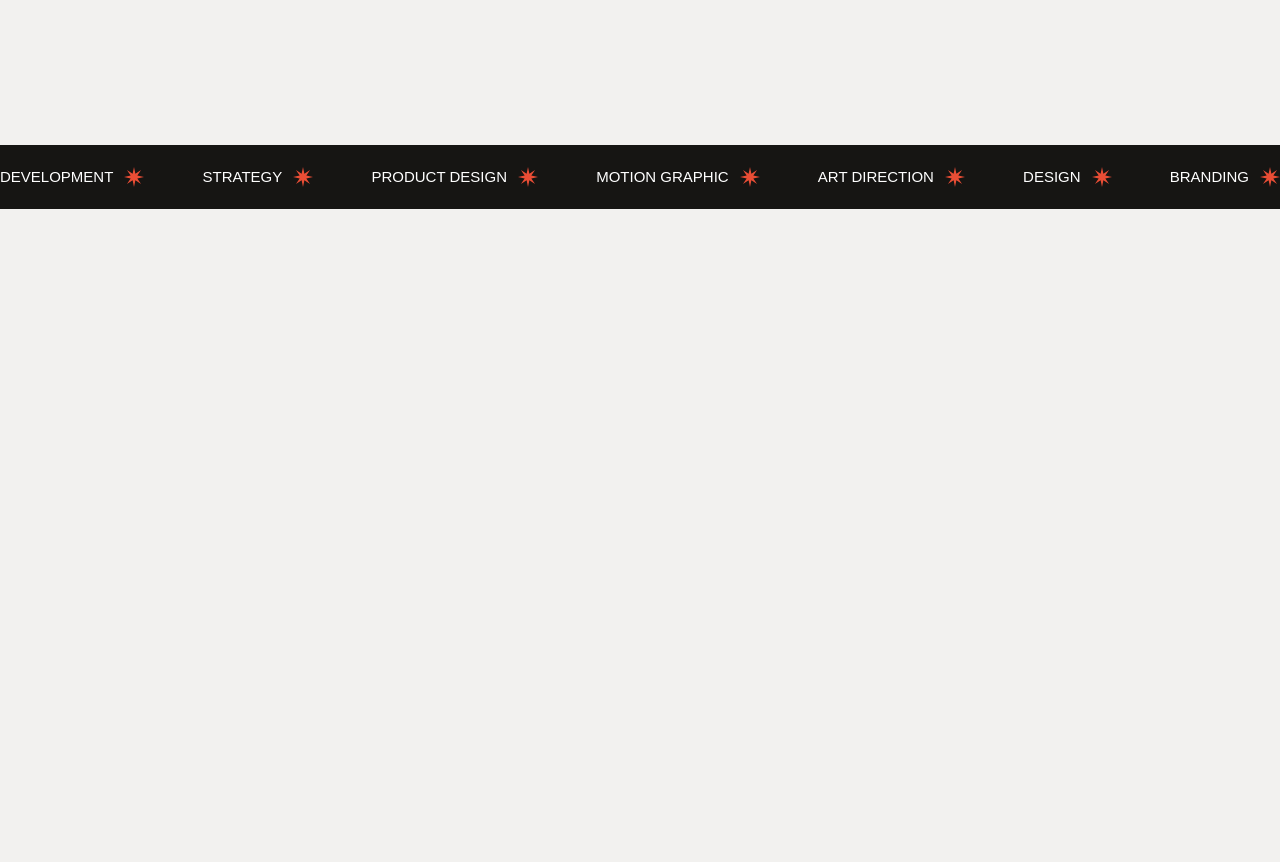
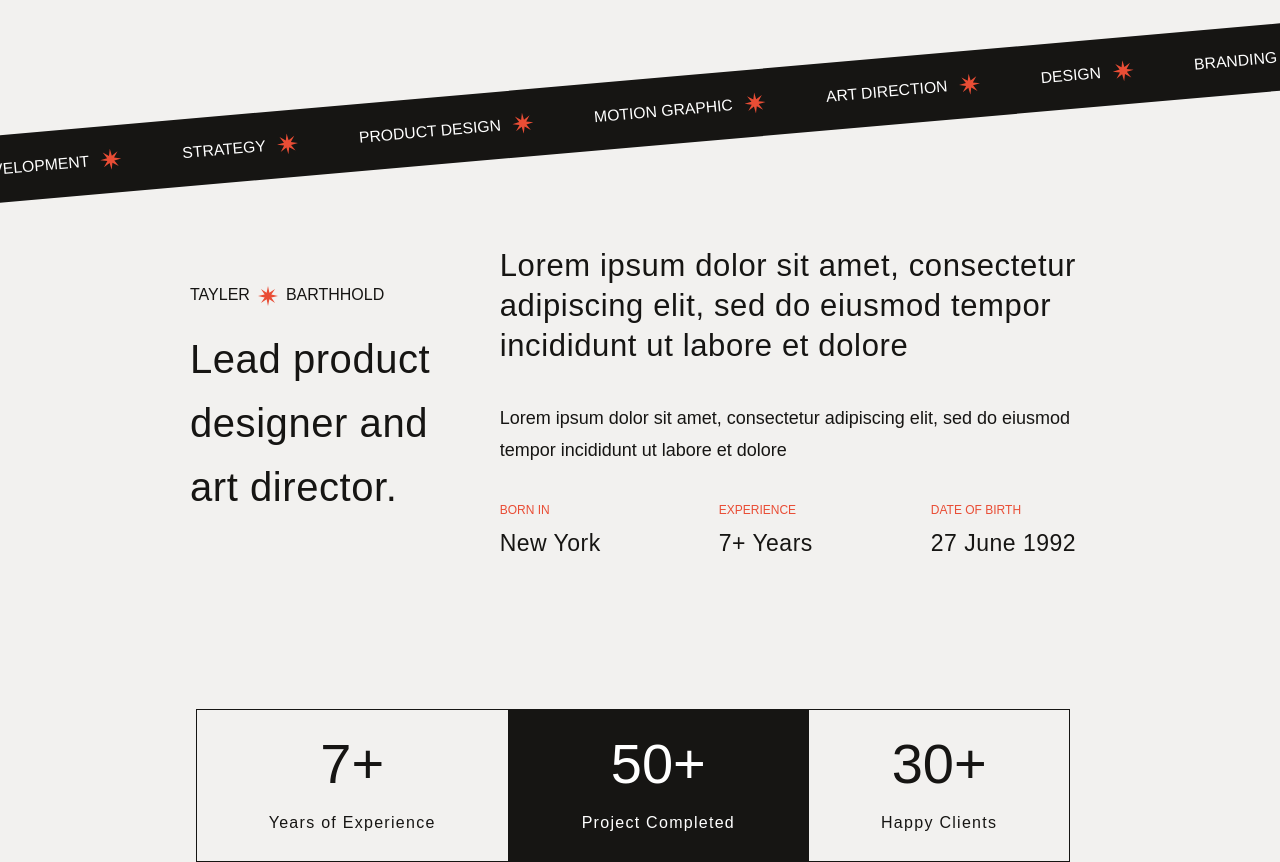
Before and after one commit to kirillovaaa/moxa, a React app: page / in a window 1280 px wide. Shown: the part 689-1551 px from the top of the page. Before the commit the page ends 898 px from the top, so only its background shows below. Built offline with nearby package versions, Linux system fonts and the light colour scheme; a web font is replaced by a local one.

Commit message:
feat: сделать description

```diff
--- a/src/components/App/App.js
+++ b/src/components/App/App.js
@@ -2,6 +2,7 @@ import React from "react";
 import Header from "../Header/Header";
 import Promo from "../Promo/Promo";
 import Ribbon from "../Ribbon/Ribbon";
+import Description from "../Description/Description";
 
 // import Footer from "../Footer/Footer";
 
@@ -11,6 +12,7 @@ const App = () => {
       <Header />
       <Promo />
       <Ribbon />
+      <Description />
     </main>
   );
 };
--- /dev/null
+++ b/src/components/Description/Description.css
@@ -0,0 +1,133 @@
+.description {
+  display: flex;
+  flex-direction: column;
+  margin: 165px 204px 0 190px;
+}
+.description__container {
+  display: flex;
+  flex-direction: row;
+  align-items: center;
+  justify-content: space-between;
+}
+
+.description__block {
+  display: flex;
+  flex-direction: column;
+}
+
+.description__title {
+  display: flex;
+  flex-direction: row;
+  gap: 8px;
+}
+
+.description__subtitle {
+  margin: 0;
+  margin-top: 21px;
+  font-size: 56px;
+  line-height: 64px;
+  letter-spacing: 0.56px;
+  font-weight: 400;
+}
+
+.description__wrapper {
+  display: flex;
+  flex-direction: column;
+  gap: 36px;
+}
+
+.description__wrapper-title {
+  font-size: 31px;
+  font-weight: 400;
+  line-height: 40px;
+  letter-spacing: 0.64px;
+}
+
+.description__wrapper-subtitle {
+  font-size: 18px;
+  font-weight: 400;
+  line-height: 32px;
+}
+
+.description__data {
+  display: flex;
+  flex-direction: row;
+  justify-content: space-between;
+}
+
+.description__data-item {
+  display: flex;
+  flex-direction: column;
+  gap: 9px;
+}
+
+.description__data-event {
+  color: #e94d35;
+  font-size: 12px;
+  font-weight: 400;
+  line-height: 16px;
+}
+
+.description__data-text {
+  font-size: 23px;
+  font-weight: 400;
+  line-height: 32px;
+  letter-spacing: 0.48px;
+}
+
+.description__items {
+  display: flex;
+  flex-direction: row;
+  margin-top: 150px;
+  align-items: center;
+  justify-content: center;
+}
+
+.description__item-white {
+  display: flex;
+  flex-direction: column;
+  text-align: center;
+  padding: 22px 72px;
+  gap: 11px;
+  border: 1px solid #161513;
+}
+.description__item-black {
+  display: flex;
+  flex-direction: column;
+  gap: 11px;
+  background-color: #161513;
+  padding: 22px 72px;
+  text-align: center;
+  border: 1px solid #161513;
+  color: #fff;
+}
+
+.description__item-title {
+  margin: 0;
+  font-size: 56px;
+  font-weight: 400;
+  line-height: 64px;
+}
+.description__item-subtitle {
+  margin: 0;
+  font-size: 16px;
+  font-weight: 400;
+  line-height: 32px;
+  letter-spacing: 1.28px;
+}
+
+@media screen and (max-width: 1338px) {
+  .description__subtitle {
+    font-size: 40px;
+  }
+  .description__container {
+    display: flex;
+    flex-direction: row;
+    gap: 30px;
+  }
+  .description__data {
+    display: flex;
+    flex-direction: row;
+    gap: 30px;
+  }
+}
--- /dev/null
+++ b/src/components/Description/Description.js
@@ -0,0 +1,68 @@
+import React from "react";
+import "./Description.css";
+import icon from "../../images/icon.svg";
+
+const Description = () => {
+  return (
+    <section className="description">
+      <div className="description__container">
+        <div className="description__block">
+          <div className="description__title">
+            <span className="desciption__name">TAYLER</span>
+            <img className="description__name-image" src={icon} alt="icon" />
+            <span className="desciption__name">BARTHHOLD</span>
+          </div>
+
+          <h2 className="description__subtitle">
+            Lead product <br /> designer and <br /> art director.
+          </h2>
+        </div>
+
+        <div className="description__wrapper">
+          <span className="description__wrapper-title">
+            Lorem ipsum dolor sit amet, consectetur <br /> adipiscing elit, sed
+            do eiusmod tempor <br /> incididunt ut labore et dolore
+          </span>
+          <span className="description__wrapper-subtitle">
+            Lorem ipsum dolor sit amet, consectetur adipiscing elit, sed do
+            eiusmod <br /> tempor incididunt ut labore et dolore
+          </span>
+
+          <div className="description__data">
+            <div className="description__data-item">
+              <span className="description__data-event">BORN IN</span>
+              <span className="description__data-text">New York</span>
+            </div>
+            <div className="description__data-item">
+              <span className="description__data-event">EXPERIENCE</span>
+              <span className="description__data-text">7+ Years</span>
+            </div>
+            <div className="description__data-item">
+              <span className="description__data-event">DATE OF BIRTH</span>
+              <span className="description__data-text">27 June 1992</span>
+            </div>
+          </div>
+        </div>
+      </div>
+
+      <div className="description__items">
+        <div className="description__item-white">
+          <h2 className="description__item-title">7+</h2>
+          <span className="description__item-subtitle">
+            Years of Experience
+          </span>
+        </div>
+        <div className="description__item-black">
+          <h2 className="description__item-title">50+</h2>
+          <span className="description__item-subtitle">Project Completed</span>
+        </div>
+        <div className="description__item-white">
+          <h2 className="description__item-title">30+</h2>
+          <span className="description__item-subtitle">Happy Clients</span>
+        </div>
+      </div>
+    </section>
+  );
+};
+
+export default Description;
--- a/src/components/Header/Header.css
+++ b/src/components/Header/Header.css
@@ -35,3 +35,20 @@
   cursor: pointer;
   opacity: 0.7;
 }
+
+@media screen and (max-width: 660px) {
+  .header__logo {
+    width: 100px;
+    height: 20px;
+  }
+  .header__nav {
+    gap: 25px;
+  }
+  .header__nav-button {
+    font-size: 13px;
+    line-height: 22px;
+  }
+  .header__button {
+    padding: 5px 10px;
+  }
+}
--- a/src/components/Promo/Promo.css
+++ b/src/components/Promo/Promo.css
@@ -3,7 +3,7 @@
   flex-direction: row;
   align-items: center;
   justify-content: space-between;
-  margin: 36px 80px;
+  margin: 0px 80px;
 }
 
 .promo__description {
--- a/src/components/Ribbon/Ribbon.css
+++ b/src/components/Ribbon/Ribbon.css
@@ -1,6 +1,6 @@
 .ribbon {
-  background-color: #161513;
-  margin-top: 112px;
+  position: relative;
+  margin-top: 120px;
 }
 
 .ribbon__wrapper {
@@ -9,9 +9,12 @@
   justify-content: center;
   height: 64px;
   justify-content: space-between;
-  /* transform: rotate(-10deg);
-  -moz-transform: rotate(-10deg);
-  -webkit-transform: rotate(-10deg); */
+  transform: scale(105%) rotate(-5deg);
+  position: absolute;
+  left: 0;
+  right: 0;
+  background-color: #161513;
+  max-width: 100%;
 }
 
 .ribbon__wrapper-item {
--- a/src/index.css
+++ b/src/index.css
@@ -20,4 +20,5 @@ code {
 main {
   display: flex;
   flex-direction: column;
+  overflow: hidden;
 }
```
